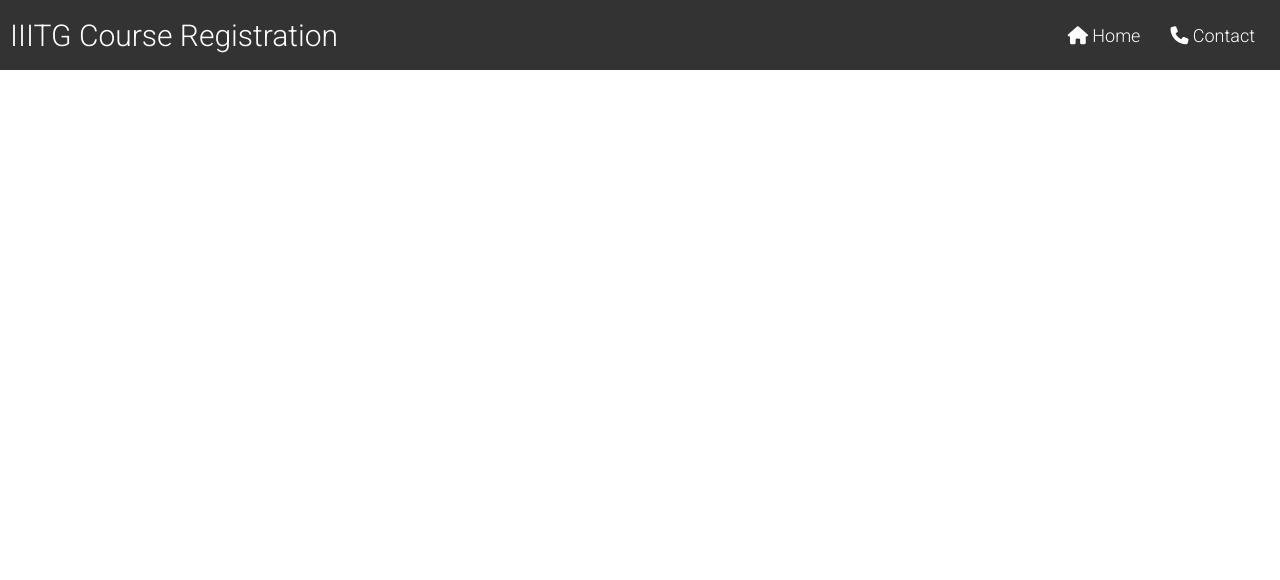
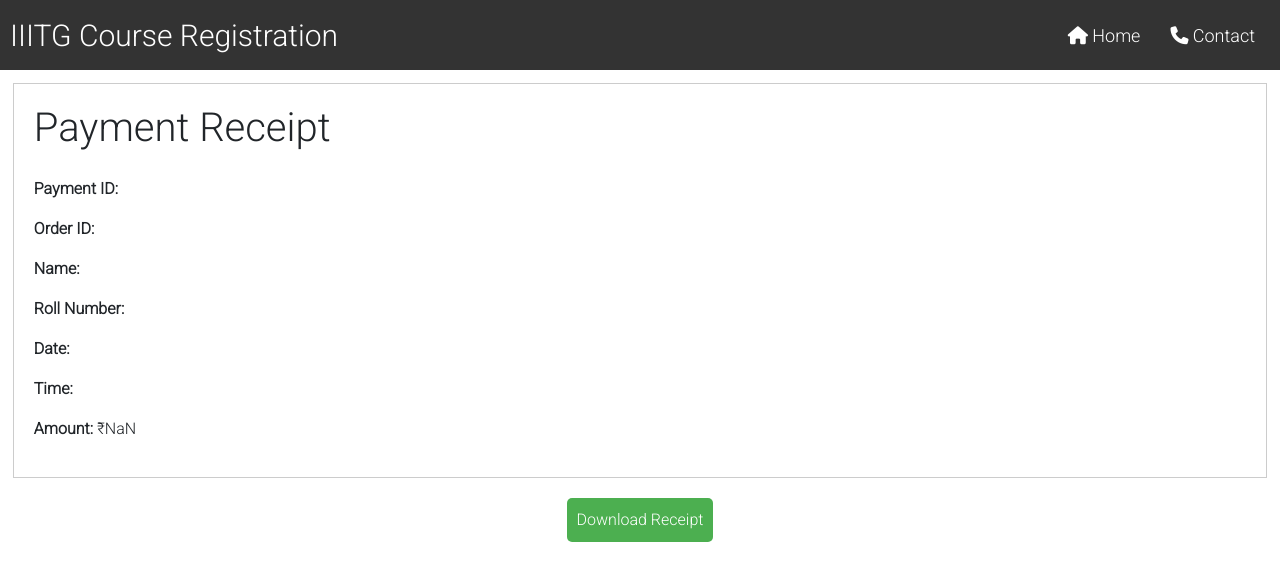
Before and after one commit to techrajat/IIITG-Course-Registration-Website, a React (Create React App) app in the folder client/: page /receipt in a window 1280 px wide. Shown: the top 580 px of the page. Built offline with nearby package versions, Linux system fonts and the light colour scheme; no server answers.

Commit message:
Receipt form generation and download code completed.

```diff
--- a/client/package.json
+++ b/client/package.json
@@ -7,6 +7,7 @@
     "@testing-library/react": "^13.4.0",
     "@testing-library/user-event": "^13.5.0",
     "bootstrap": "^5.3.2",
+    "html2pdf.js": "^0.10.1",
     "react": "^18.2.0",
     "react-dom": "^18.2.0",
     "react-razorpay": "^2.0.1",
@@ -38,5 +39,9 @@
       "last 1 firefox version",
       "last 1 safari version"
     ]
+  },
+  "devDependencies": {
+    "source-map-loader": "^5.0.0",
+    "webpack": "^5.90.0"
   }
 }
--- a/client/src/App.css
+++ b/client/src/App.css
@@ -361,3 +361,35 @@
 .bill-container button:hover {
     background-color: #0056b3;
 }
+
+#receiptContainer {
+    margin-top: 83px;
+    display: flex;
+    flex-direction: column;
+    justify-content: center;
+    align-items: center;
+}
+
+#receipt {
+    border: 1px solid #ccc;
+    padding: 20px;
+    margin-bottom: 20px;
+    width: 98vw;
+}
+
+#receipt h1 {
+    margin-bottom: 25px;
+}
+
+#receiptContainer button {
+    padding: 10px;
+    background-color: #4CAF50;
+    color: white;
+    border: none;
+    border-radius: 5px;
+    cursor: pointer;
+}
+
+#receiptContainer button:hover {
+    background-color: #45a049;
+}
--- a/client/src/App.js
+++ b/client/src/App.js
@@ -8,6 +8,7 @@
 import StudentHero from './components/student/StudentHero';
 import RegPage from './components/student/RegPage';
 import Payment from './components/student/Payment';
+import Receipt from './components/student/Receipt';
 
 function App() {
   const [sem, setSem] = useState(0);
@@ -28,6 +29,7 @@
           <Route exact path='/studenthero' element={<StudentHero setLogged={setLogged} adminSession={adminSession} />}></Route>
           <Route exact path='/regpage' element={<RegPage setLogged={setLogged} adminSession={adminSession} />}></Route>
           <Route exact path='/payment' element={<Payment setLogged={setLogged} adminSession={adminSession} />}></Route>
+          <Route exact path='/receipt' element={<Receipt setLogged={setLogged} adminSession={adminSession} />}></Route>
         </Routes>
       </Router>
     </div>
--- a/client/src/components/student/Payment.js
+++ b/client/src/components/student/Payment.js
@@ -17,7 +17,7 @@
       "description": "Course Registration",
       "image": "https://upload.wikimedia.org/wikipedia/en/thumb/2/22/Indian_Institute_of_Information_Technology%2C_Guwahati_Logo.svg/1200px-Indian_Institute_of_Information_Technology%2C_Guwahati_Logo.svg.png",
       "order_id": order_id,
-      "callback_url": "http://127.0.0.1:5000/payment",
+      "callback_url": `http://127.0.0.1:5000/payment/${user.roll_number}`,
       "prefill": {
         "name": user.name,
         "email": user.email,
@@ -48,7 +48,7 @@
     });
     if(data.status === 200){
       data = await data.json();
-      console.log(data.order_id)
+      localStorage.setItem('order_id', data.order_id);
       payment(data.order_id);
       setLoad(false);
       document.getElementById("btnText").innerHTML = "Proceed to Payment";
@@ -68,19 +68,19 @@
         <h2>Your Bill</h2>
         <div className="bill-item">
           <span>Tuition Fee:</span>
-          <span>{parseFloat(process.env.REACT_APP_Tuition_Fee)}</span>
+          <span>&#8377; {parseFloat(process.env.REACT_APP_Tuition_Fee).toFixed(2)}</span>
         </div>
         <div className="bill-item">
           <span>Hostel Fee:</span>
-          <span>{parseFloat(process.env.REACT_APP_Hostel_Fee)}</span>
+          <span>&#8377; {parseFloat(process.env.REACT_APP_Hostel_Fee).toFixed(2)}</span>
         </div>
         <div className="bill-item">
           <span>Mess Fee:</span>
-          <span>{parseFloat(process.env.REACT_APP_Mess_Fee)}</span>
+          <span>&#8377; {parseFloat(process.env.REACT_APP_Mess_Fee).toFixed(2)}</span>
         </div>
         <div className="total">
           <span>Total: </span>
-          <span>{parseFloat(process.env.REACT_APP_Total_Fee)}</span>
+          <span>&#8377;{parseFloat(process.env.REACT_APP_Total_Fee).toFixed(2)}</span>
         </div>
         <button id="payFinal" onClick={createBill}><ClipLoader loading={load} size={20}/><span id="btnText">Proceed to Payment</span></button>
       </div>
--- /dev/null
+++ b/client/src/components/student/Receipt.js
@@ -0,0 +1,51 @@
+import { React, useState, useEffect } from 'react';
+import html2pdf from  "html2pdf.js";
+
+function Receipt(props) {
+  const [recDetails, setRecDetails] = useState({});
+
+  const getReceipt=async()=>{
+    let data = await fetch(`http://127.0.0.1:5000/receipt/${localStorage.getItem('order_id')}`, {
+      method: "GET",
+      headers: {
+        "Authorization": localStorage.getItem('token'),
+        "Admin": props.adminSession
+      }
+    });
+    if(data.status === 200){
+      data = await data.json();
+      setRecDetails(data.result);
+    }
+  };
+
+  const downloadReceipt=()=>{
+    const receiptElement = document.getElementById('receipt');
+    html2pdf(receiptElement);
+  };
+
+  useEffect(()=>{
+    if(localStorage.getItem('token')){
+      props.setLogged(true);
+    }
+    getReceipt();
+    //eslint-disable-next-line
+  }, []);
+
+  return (
+    <div id="receiptContainer">
+      <div id="receipt">
+        <h1>Payment Receipt</h1>
+        <p><strong>Payment ID: </strong> <span id="transactionId">{recDetails.razorpay_payment_id ? recDetails.razorpay_payment_id : ""}</span></p>
+        <p><strong>Order ID: </strong> <span id="transactionId">{recDetails.razorpay_order_id ? recDetails.razorpay_order_id : ""}</span></p>
+        <p><strong>Name: </strong><span id="transactionDate">{recDetails.name ? recDetails.name : ""}</span></p>
+        <p><strong>Roll Number: </strong><span id="transactionDate">{recDetails.roll_number ? recDetails.roll_number : ""}</span></p>
+        <p><strong>Date: </strong><span id="transactionDate">{recDetails.date ? recDetails.date : ""}</span></p>
+        <p><strong>Time: </strong><span id="transactionDate">{recDetails.time ? recDetails.time : ""}</span></p>
+        <p><strong>Amount: </strong><span id="transactionAmount">&#8377;{parseFloat(process.env.REACT_APP_Total_Fee).toFixed(2)}</span></p>
+      </div>
+      <button id="downloadButton" onClick={downloadReceipt}>Download Receipt</button>
+    </div>
+  );
+}
+
+export default Receipt;
```
Also changed, not shown: 2 other files (tests, documents, lock files or other folders).
